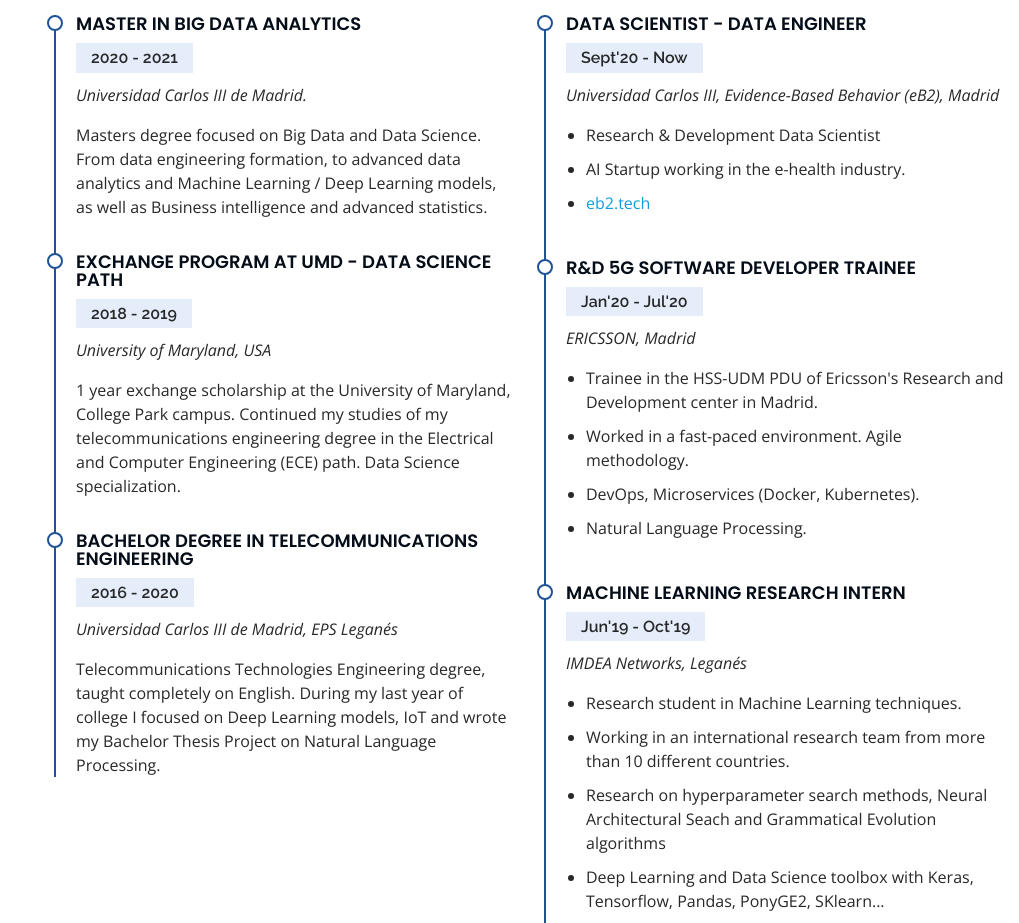
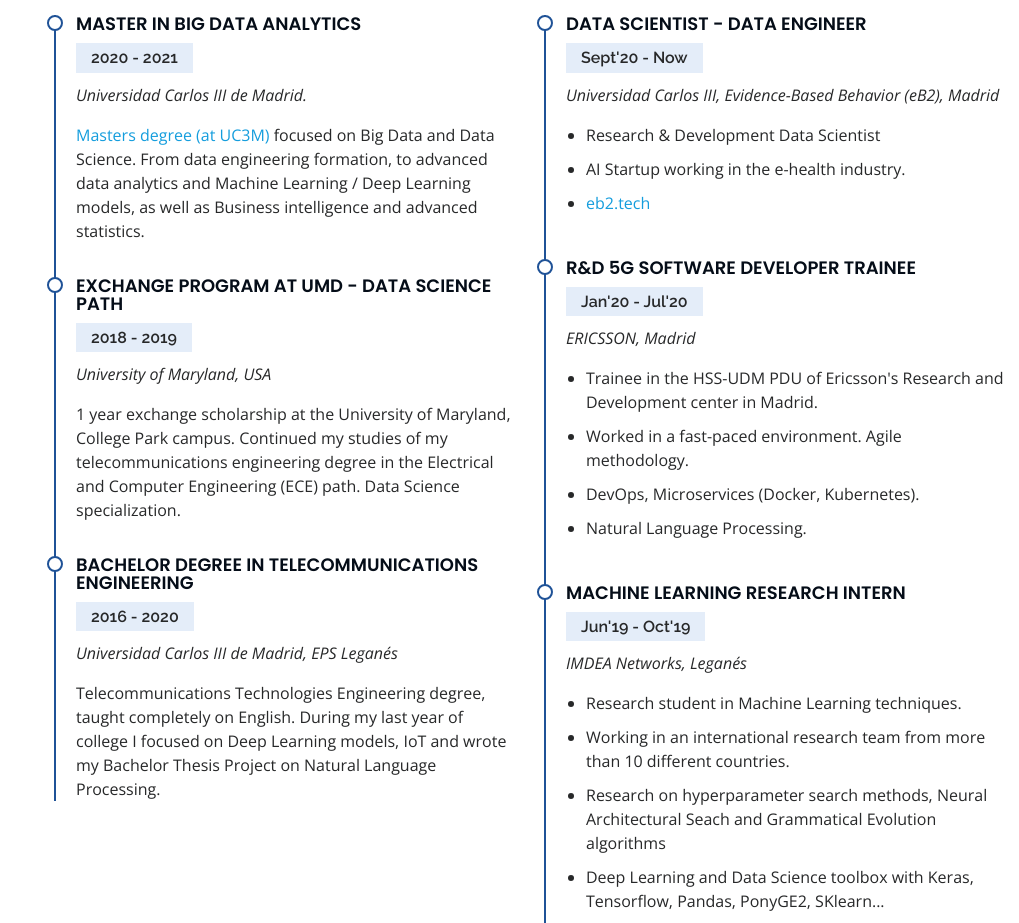
Before and after one commit to andresC98/resume, a plain HTML site: page index.html in a window 1280 px wide. Shown: the part 2207-3130 px from the top of the page, without its empty margins (261-1280 px from the left). Drawn offline with nearby package versions, Linux system fonts and the light colour scheme; a script that the page names is missing.

Commit message:
Update index.html

```diff
--- a/index.html
+++ b/index.html
@@ -217,7 +217,7 @@
               <h4>Master in Big Data Analytics</h4>
               <h5>2020 - 2021</h5>
               <p><em>Universidad Carlos III de Madrid.</em></p>
-              <p>Masters degree focused on Big Data and Data Science. From data engineering formation, to advanced data analytics and Machine Learning / Deep Learning models, as well as Business intelligence and advanced statistics.</p>
+              <p><a href="https://eb2.tech " target="_blank" > Masters degree (at UC3M)</a> focused on Big Data and Data Science. From data engineering formation, to advanced data analytics and Machine Learning / Deep Learning models, as well as Business intelligence and advanced statistics.</p>
             </div>
             <div class="resume-item">
               <h4>Exchange Program at UMD - Data Science path</h4>
```
